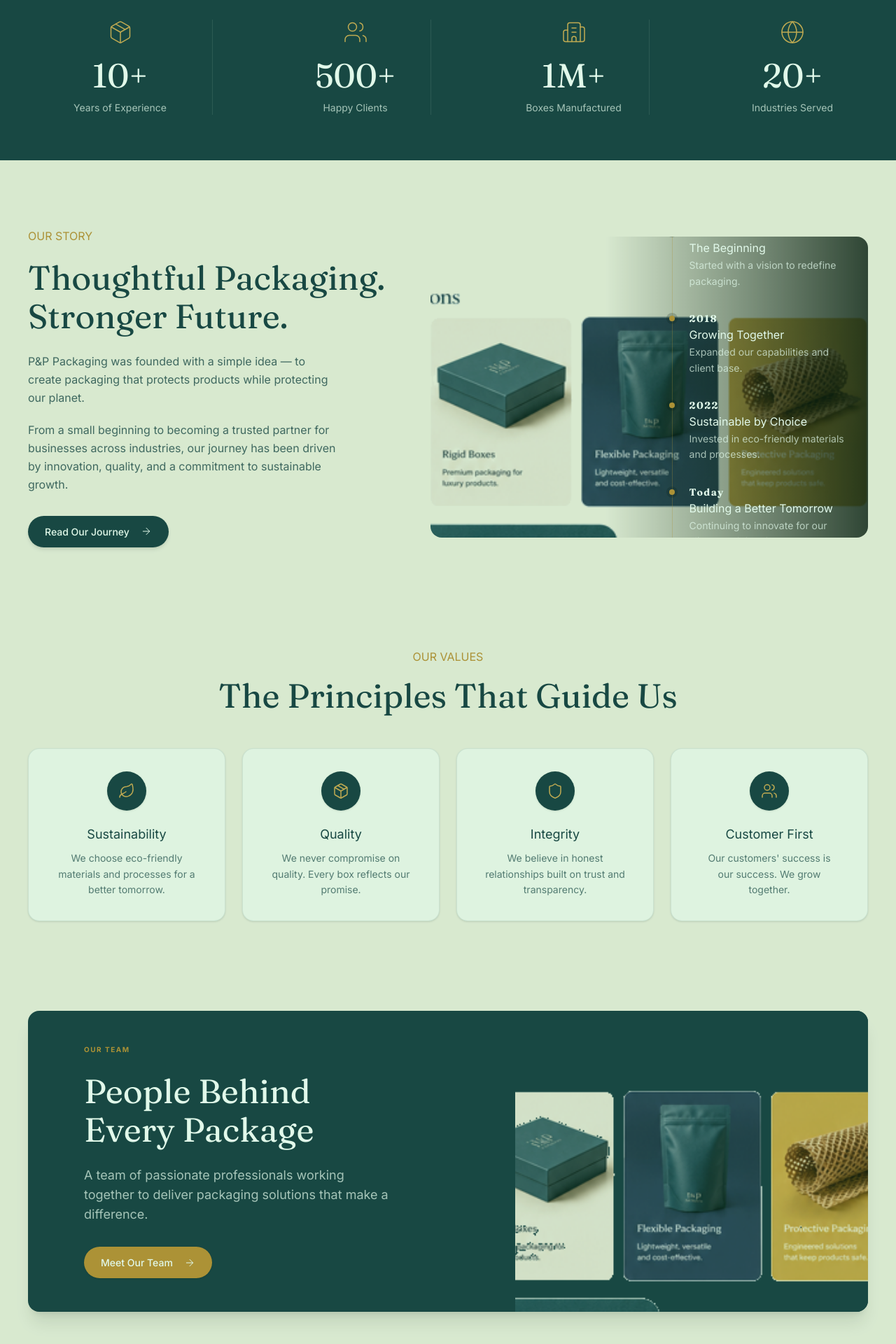
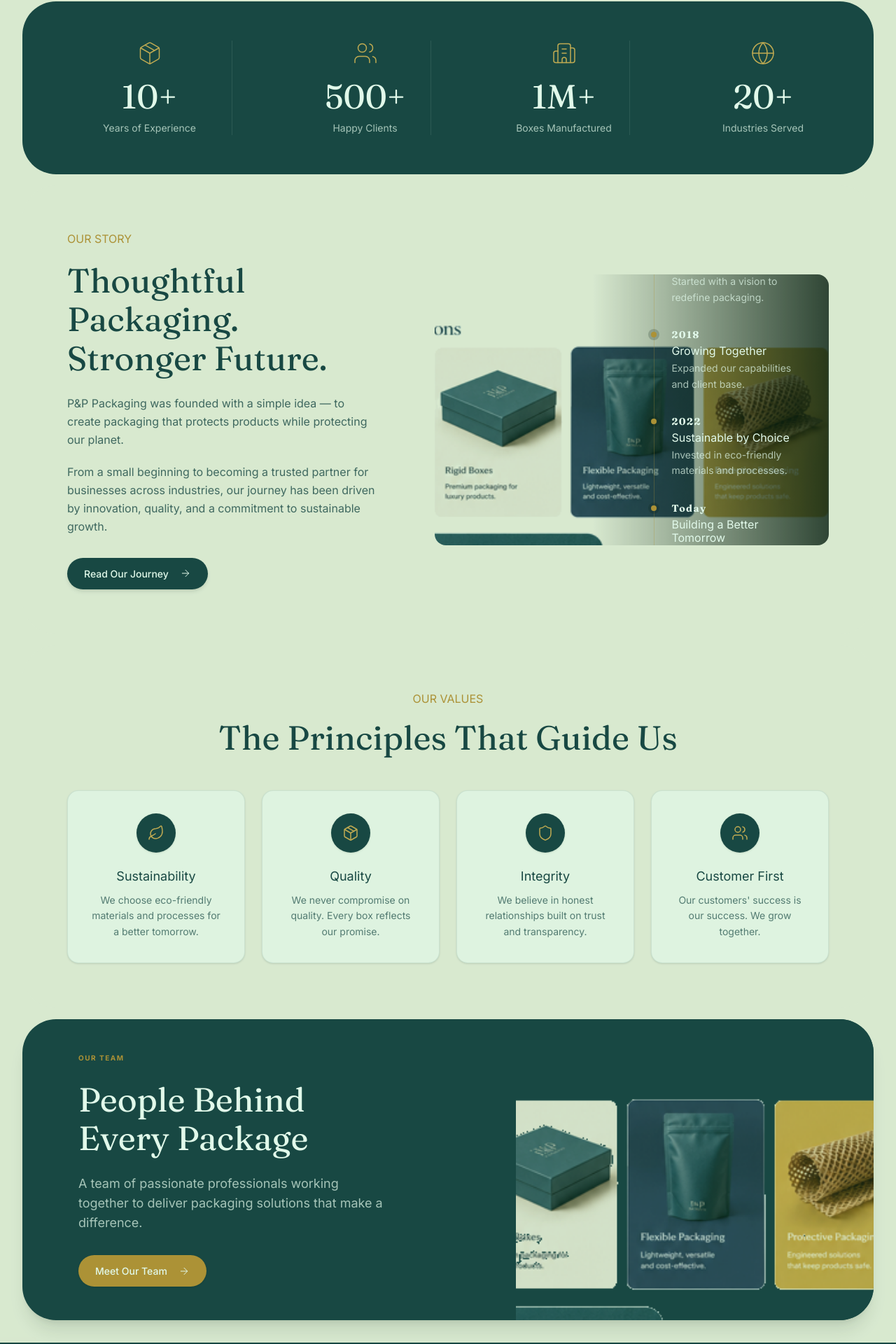
Before and after one commit to rashmipriya762-code/pp-packaging, a Next.js app: page /about in a window 1280 px wide. Shown: the part 868-2788 px from the top of the page at 70% size. Built offline with nearby package versions, Linux system fonts and the light colour scheme.

Commit message:
ABOUT US: Card-based layout with scoped gap-4 stack, rounded cards, trimmed inter-section padding

```diff
--- a/src/app/about/page.tsx
+++ b/src/app/about/page.tsx
@@ -13,11 +13,14 @@ export const metadata: Metadata = {
 export default function AboutPage() {
   return (
     <main className="bg-cream min-h-screen">
-      <AboutHero />
-      <AboutStats />
-      <AboutStory />
-      <AboutValues />
-      <AboutTeamCTA />
+      {/* About-page-specific card stack — scoped gap, no global changes */}
+      <div className="px-4 md:px-6 lg:px-8 pb-8 flex flex-col gap-4">
+        <AboutHero />
+        <AboutStats />
+        <AboutStory />
+        <AboutValues />
+        <AboutTeamCTA />
+      </div>
     </main>
   );
 }
--- a/src/components/about/AboutHero.tsx
+++ b/src/components/about/AboutHero.tsx
@@ -6,8 +6,8 @@ import { ArrowRight } from "lucide-react";
 
 export function AboutHero() {
   return (
-    <section className="bg-cream pt-[120px] pb-16 md:pt-[160px] md:pb-24 overflow-hidden relative">
-      <div className="container-custom">
+    <section className="bg-[#F4ECE0] rounded-[2rem] md:rounded-[3rem] pt-[120px] pb-12 md:pt-[140px] md:pb-16 overflow-hidden relative w-full">
+      <div className="px-6 md:px-10 lg:px-16">
         <div className="flex flex-col lg:flex-row items-center gap-12 lg:gap-16">
 
           {/* LEFT: Text */}
--- a/src/components/about/AboutStats.tsx
+++ b/src/components/about/AboutStats.tsx
@@ -11,8 +11,8 @@ const stats = [
 
 export function AboutStats() {
   return (
-    <section className="bg-teal-900 py-12 md:py-16 w-full border-b border-teal-900">
-      <div className="container-custom">
+    <section className="bg-teal-900 rounded-[2rem] md:rounded-[3rem] py-10 md:py-14 w-full">
+      <div className="px-6 md:px-10 lg:px-16">
         <div className="grid grid-cols-2 lg:grid-cols-4 gap-y-12 gap-x-8 md:gap-12 lg:divide-x divide-white/10">
           {stats.map((stat, idx) => {
             const Icon = stat.icon;
--- a/src/components/about/AboutStory.tsx
+++ b/src/components/about/AboutStory.tsx
@@ -11,8 +11,8 @@ const milestones = [
 
 export function AboutStory() {
   return (
-    <section className="bg-cream pt-16 pb-16 md:pt-24 md:pb-24 overflow-hidden">
-      <div className="container-custom">
+    <section className="bg-[#F4ECE0] rounded-[2rem] md:rounded-[3rem] py-12 md:py-16 overflow-hidden w-full">
+      <div className="px-6 md:px-10 lg:px-16">
         <div className="flex flex-col lg:flex-row items-center gap-12 lg:gap-16">
 
           {/* LEFT: Text */}
--- a/src/components/about/AboutTeamCTA.tsx
+++ b/src/components/about/AboutTeamCTA.tsx
@@ -7,9 +7,9 @@ import { ArrowRight } from "lucide-react";
 
 export function AboutTeamCTA() {
   return (
-    <section className="bg-cream pt-8 pb-16 md:pb-24">
-      <div className="container-custom">
-        <div className="relative bg-teal-900 rounded-2xl overflow-hidden flex flex-col md:flex-row items-stretch min-h-[320px] shadow-xl">
+    <section className="py-0 w-full">
+      <div className="w-full">
+        <div className="relative bg-teal-900 rounded-[2rem] md:rounded-[3rem] overflow-hidden flex flex-col md:flex-row items-stretch min-h-[320px] shadow-xl">
 
           {/* COLUMN 1: text (LEFT side for this mirrored variant) */}
           <div className="w-full md:w-[58%] flex flex-col justify-center px-10 py-12 md:px-16 lg:px-20 gap-6">
--- a/src/components/about/AboutValues.tsx
+++ b/src/components/about/AboutValues.tsx
@@ -27,8 +27,8 @@ const values = [
 
 export function AboutValues() {
   return (
-    <section className="bg-cream pt-8 pb-16 md:pt-12 md:pb-24">
-      <div className="container-custom">
+    <section className="bg-[#F4ECE0] rounded-[2rem] md:rounded-[3rem] py-12 md:py-16 w-full">
+      <div className="px-6 md:px-10 lg:px-16">
         {/* Header */}
         <div className="flex flex-col items-center text-center mb-12">
           <p className="eyebrow text-gold-600 mb-4">OUR VALUES</p>
```
